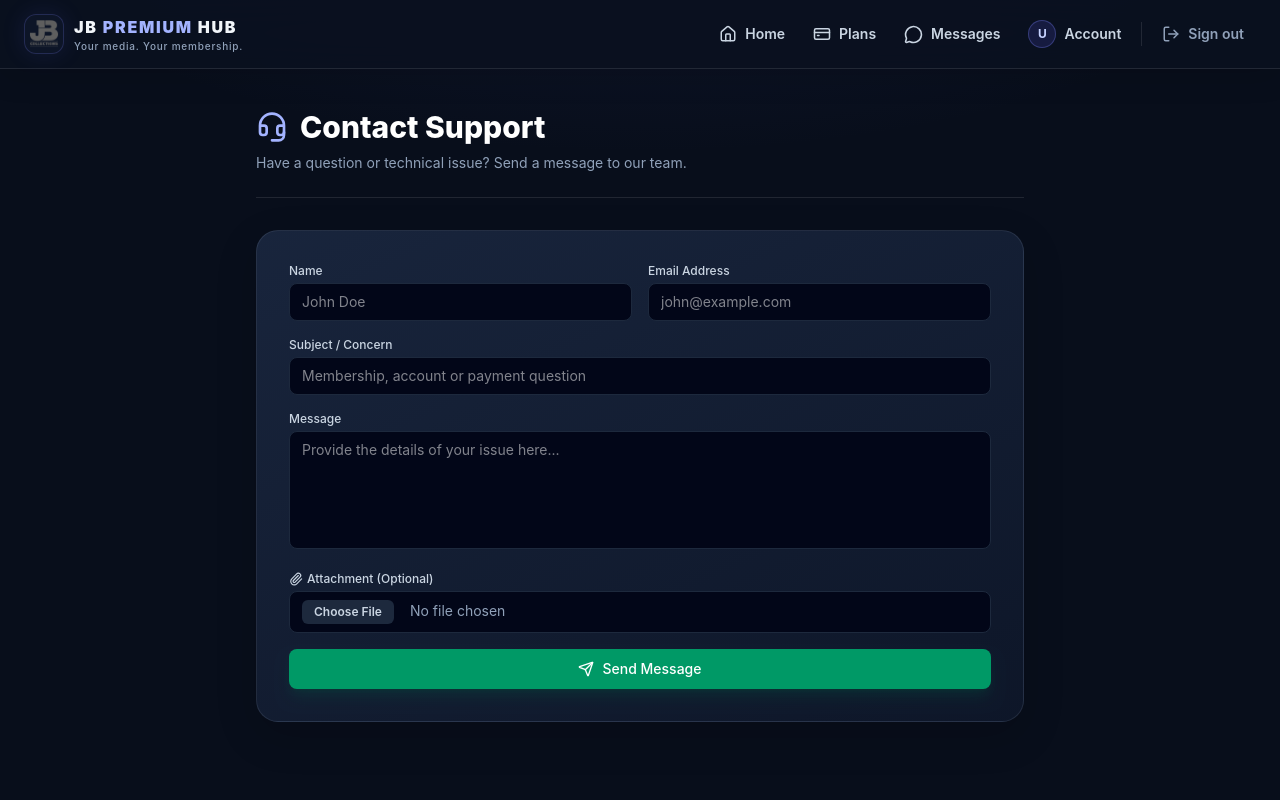
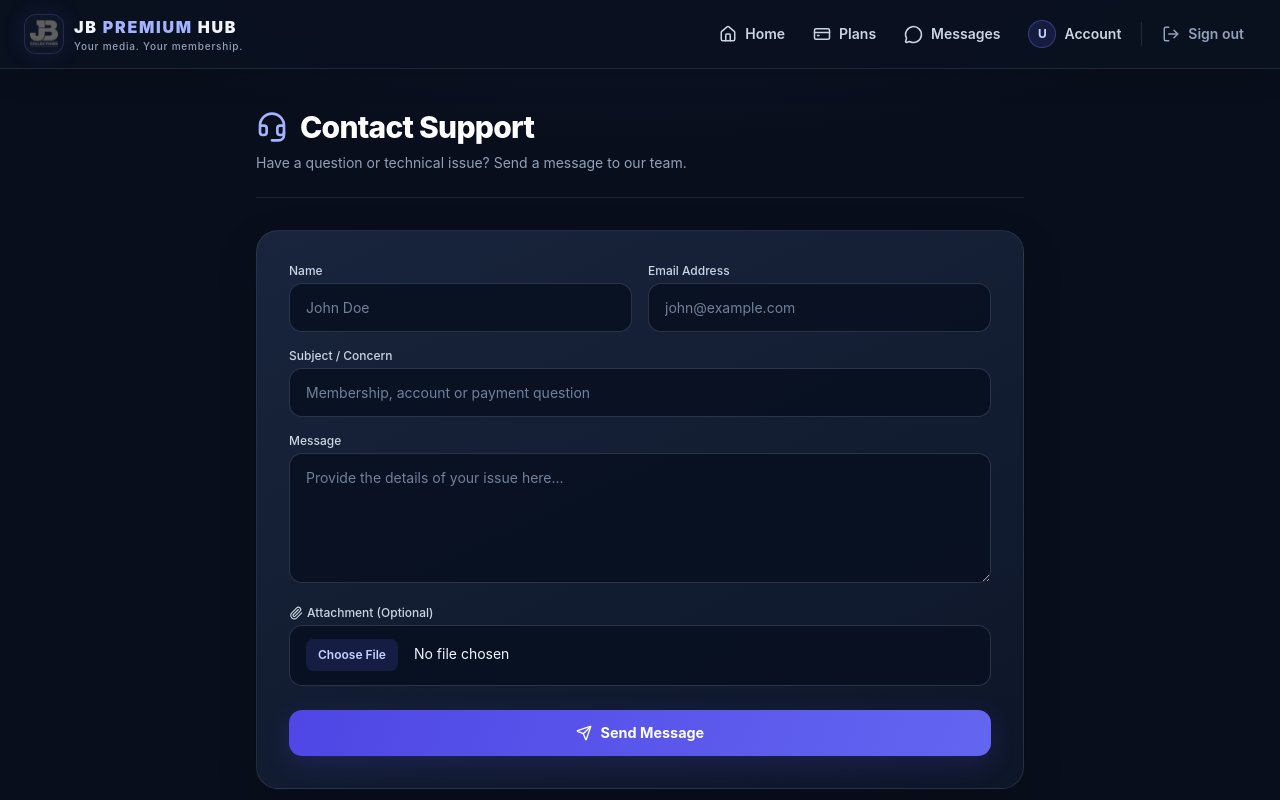
Before and after one commit to jbcollections00/jb-premium-hub, a React (Vite) app: page /support in a window 1280 px wide. Shown: the top 800 px of the page. Built offline with nearby package versions, Linux system fonts and the light colour scheme; no server answers; the database is empty.

Commit message:
Public Support: unify indigo form styling, consistent buttons and customer-friendly success text

```diff
--- a/src/pages/legal/SupportPage.jsx
+++ b/src/pages/legal/SupportPage.jsx
@@ -74,7 +74,7 @@ export default function SupportPage() {
 
         {/* Header */}
         <div className="border-b border-white/10 pb-6 text-center sm:text-left">
-          <h1 className="text-3xl font-extrabold text-white flex items-center justify-center sm:justify-start gap-3">
+          <h1 className="flex items-center justify-center gap-3 text-3xl font-extrabold tracking-tight text-white sm:justify-start">
             <Headset className="h-8 w-8 text-indigo-300" /> Contact Support
           </h1>
           <p className="text-slate-400 text-sm mt-2">
@@ -89,11 +89,11 @@ export default function SupportPage() {
               <CheckCircle2 className="w-12 h-12 text-emerald-400 mx-auto animate-bounce" />
               <h2 className="text-xl font-bold text-white">Message Submitted!</h2>
               <p className="text-slate-400 text-sm max-w-md mx-auto">
-                Thank you for contacting the JB Support Team. Your message has been received and will be reviewed by an Admin shortly.
+                Thanks for contacting JB Premium Hub. Your message has been received and will be reviewed by our support team.
               </p>
               <button
                 onClick={() => setSubmitted(false)}
-                className="mt-4 px-4 py-2 bg-slate-800 hover:bg-slate-700 text-slate-200 text-xs rounded-lg transition-colors cursor-pointer"
+                className="jbh-btn-quiet mt-4 text-sm"
               >
                 Send another message
               </button>
@@ -118,7 +118,7 @@ export default function SupportPage() {
                     placeholder="John Doe"
                     value={formData.name}
                     onChange={(e) => setFormData({ ...formData, name: e.target.value })}
-                    className="w-full bg-slate-950 border border-slate-800 rounded-lg px-3 py-2 text-sm text-white focus:outline-none focus:border-emerald-500"
+                    className="jbh-field text-sm"
                   />
                 </div>
                 <div>
@@ -129,7 +129,7 @@ export default function SupportPage() {
                     placeholder="john@example.com"
                     value={formData.email}
                     onChange={(e) => setFormData({ ...formData, email: e.target.value })}
-                    className="w-full bg-slate-950 border border-slate-800 rounded-lg px-3 py-2 text-sm text-white focus:outline-none focus:border-emerald-500"
+                    className="jbh-field text-sm"
                   />
                 </div>
               </div>
@@ -142,7 +142,7 @@ export default function SupportPage() {
                   placeholder="Membership, account or payment question"
                   value={formData.subject}
                   onChange={(e) => setFormData({ ...formData, subject: e.target.value })}
-                  className="w-full bg-slate-950 border border-slate-800 rounded-lg px-3 py-2 text-sm text-white focus:outline-none focus:border-emerald-500"
+                  className="jbh-field text-sm"
                 />
               </div>
 
@@ -154,7 +154,7 @@ export default function SupportPage() {
                   placeholder="Provide the details of your issue here..."
                   value={formData.message}
                   onChange={(e) => setFormData({ ...formData, message: e.target.value })}
-                  className="w-full bg-slate-950 border border-slate-800 rounded-lg px-3 py-2 text-sm text-white focus:outline-none focus:border-emerald-500 resize-none"
+                  className="jbh-field resize-y text-sm"
                 />
               </div>
 
@@ -167,14 +167,14 @@ export default function SupportPage() {
                   type="file"
                   accept="image/*,.pdf,.doc,.docx"
                   onChange={handleFileChange}
-                  className="w-full bg-slate-950 border border-slate-800 rounded-lg px-3 py-2 text-sm text-slate-400 file:mr-4 file:py-1 file:px-3 file:rounded-md file:border-0 file:text-xs file:font-semibold file:bg-slate-800 file:text-slate-300 hover:file:bg-slate-700 focus:outline-none focus:border-emerald-500 cursor-pointer"
+                  className="jbh-field cursor-pointer text-sm file:mr-4 file:rounded-lg file:border-0 file:bg-indigo-500/15 file:px-3 file:py-2 file:text-xs file:font-semibold file:text-indigo-200"
                 />
               </div>
 
               <button
                 type="submit"
                 disabled={loading}
-                className="w-full bg-emerald-600 hover:bg-emerald-500 disabled:bg-emerald-800 text-white font-medium text-sm py-2.5 rounded-lg transition-all flex items-center justify-center gap-2 cursor-pointer shadow-lg shadow-emerald-900/30 mt-2"
+                className="jbh-btn mt-2 w-full text-sm disabled:opacity-50"
               >
                 {loading ? (
                   <>
```
